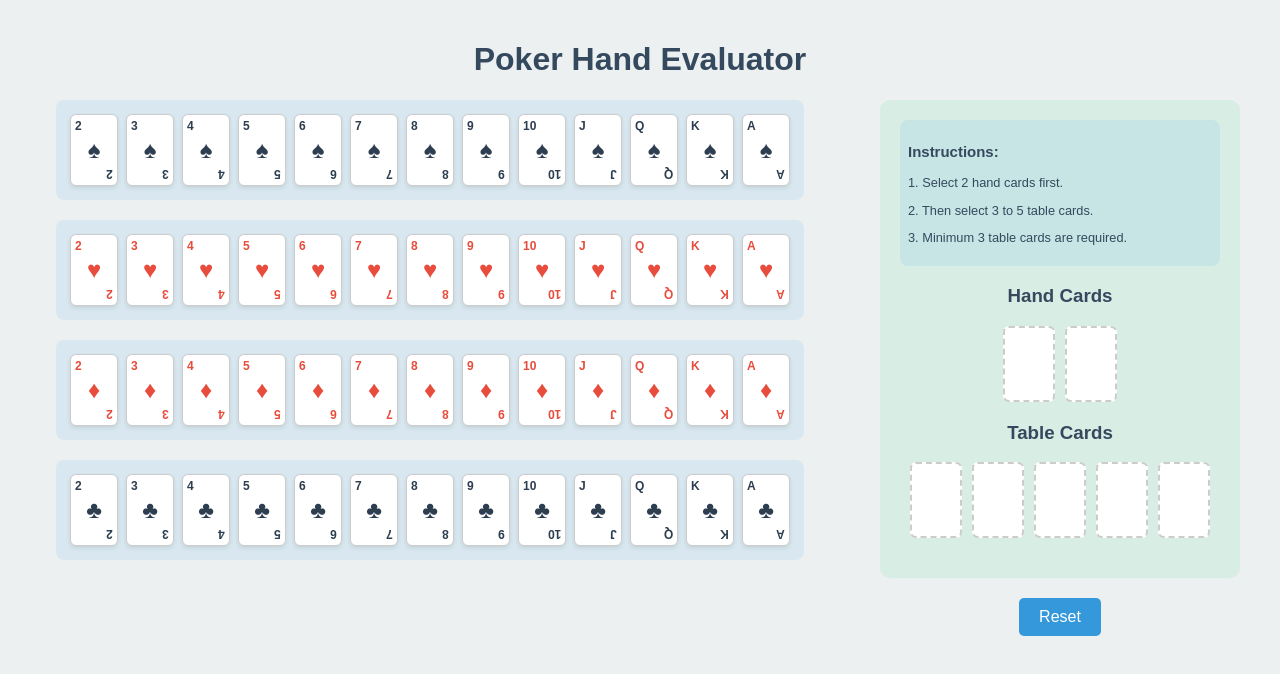
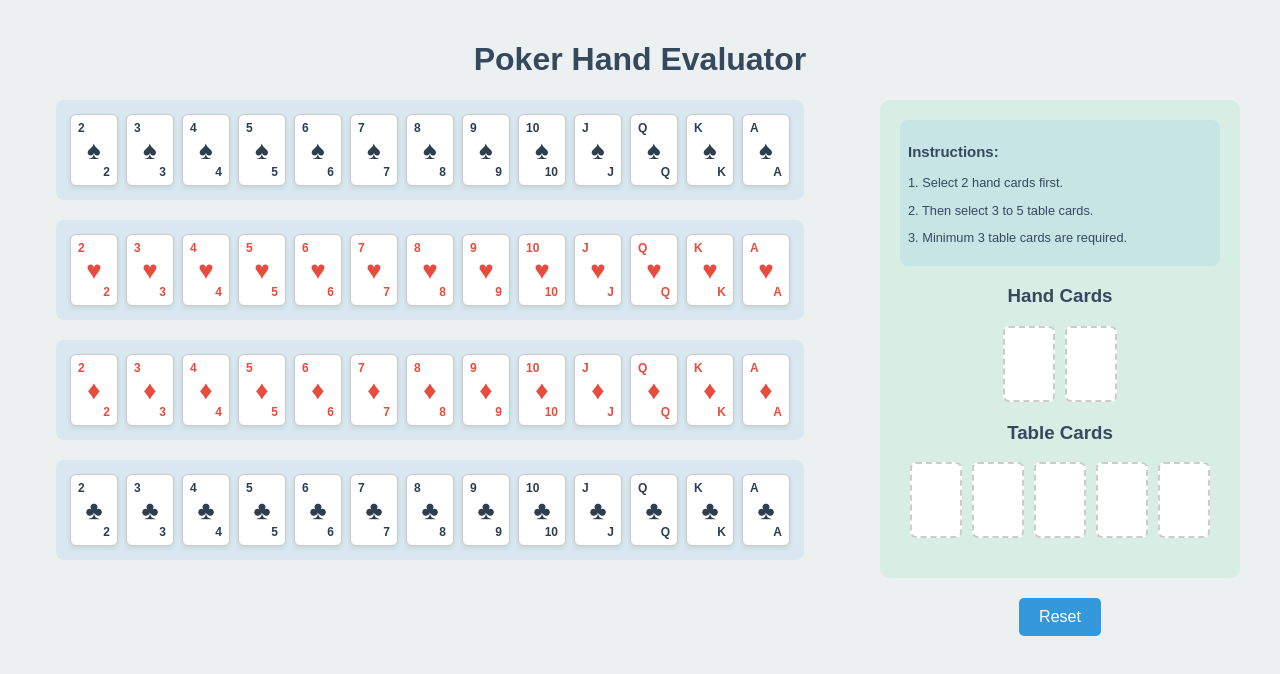
Before and after one commit to Sandy143toce/poker-evaluator, a React (Create React App) app in the folder frontend/: page / in a window 1280 px wide. Shown: the top 674 px of the page. Built offline with nearby package versions, Linux system fonts and the light colour scheme; no server answers.

Commit message:
isolated card design

```diff
--- a/frontend/src/App.css
+++ b/frontend/src/App.css
@@ -59,11 +59,11 @@ body {
   align-items: center;
   font-size: 14px;
   cursor: pointer;
-  background-color: var(--card-background);
+  background-color: #ffffff;
   transition: transform 0.3s, box-shadow 0.3s;
   box-shadow: 0 2px 4px rgba(0, 0, 0, 0.1);
   position: relative;
-  overflow: hidden;
+  overflow: visible;  /* Changed from hidden */
 }
 
 .card:hover {
@@ -78,41 +78,47 @@ body {
   flex-direction: column;
   justify-content: space-between;
   padding: 4px;
-}
-
-.card-top-left, .card-bottom-right {
-  position: absolute;
-  font-size: 12px;
-  font-weight: bold;
+  position: relative;
+  z-index: 1;
+  opacity: 1;
+  visibility: visible;
 }
 
 .card-top-left {
-  top: 4px;
-  left: 4px;
+  position: absolute;
+  top: 0px;
+  left: -12px;
+  font-size: 12px;
+  font-weight: bold;
+  z-index: 2;
 }
 
 .card-bottom-right {
-  bottom: 4px;
-  right: 4px;
-  transform: rotate(180deg);
+  position: absolute;
+  bottom: 0px;
+  right: -12px;
+  font-size: 12px;
+  font-weight: bold;
+  z-index: 2;
 }
 
 .card-center {
-  display: flex;
-  justify-content: center;
-  align-items: center;
-  height: 100%;
+  position: absolute;
+  top: 50%;
+  left: 50%;
+  transform: translate(-50%, -50%);
+  z-index: 2;
 }
 
 .card-suit {
-  font-size: 24px;
+  font-size: 26px;
 }
 
-.card.red {
+.red {
   color: #e74c3c;
 }
 
-.card.black {
+.black {
   color: #2c3e50;
 }
 
@@ -184,6 +190,16 @@ button:disabled {
   margin-top: 10px;
 }
 
+button.playing-card {
+  background-color: white !important;
+  padding: 0;
+  color: inherit;
+}
+
+button.playing-card:hover {
+  background-color: white !important;
+}
+
 @media (min-width: 768px) {
   .left-side {
     width: 60%;
--- a/frontend/src/App.tsx
+++ b/frontend/src/App.tsx
@@ -3,6 +3,7 @@ import './App.css';
 import CardDeck from './components/CardDeck';
 import CardBoard from './components/CardBoard';
 import HandEvaluation from './components/HandEvaluation';
+import { API_URL } from './config';
 
 interface GameResult {
   hand: string;
@@ -54,7 +55,7 @@ function App() {
       const convertedHandCards = handCards.map(convertCardFormat);
       const convertedTableCards = tableCards.map(convertCardFormat);
 
-      const response = await fetch('http://localhost:8080/evaluate', {
+      const response = await fetch(`${API_URL}/evaluate`, {
         method: 'POST',
         headers: {
           'Content-Type': 'application/json',
--- /dev/null
+++ b/frontend/src/components/Card.tsx
@@ -0,0 +1,33 @@
+import React from 'react';
+
+interface PlayingCardProps {
+  value: string;
+  suit: string;
+  onClick?: () => void;
+}
+
+const PlayingCard: React.FC<PlayingCardProps> = ({ value, suit, onClick }) => {
+  const isRed = suit === '♥' || suit === '♦';
+
+  return (
+    <button
+      onClick={onClick}
+      className="card"
+    >
+      <div className="card-inner">
+        <div className="card-top-left">
+          <span className={isRed ? 'red' : 'black'}>{value}</span>
+        </div>
+        <div className="card-center">
+          <span className={`card-suit ${isRed ? 'red' : 'black'}`}>{suit}</span>
+        </div>
+        {/* Removed all rotation-related classes from bottom-right */}
+        <div className="card-bottom-right" style={{ transform: 'none' }}>
+          <span className={isRed ? 'red' : 'black'}>{value}</span>
+        </div>
+      </div>
+    </button>
+  );
+};
+
+export default PlayingCard;
--- a/frontend/src/components/CardDeck.tsx
+++ b/frontend/src/components/CardDeck.tsx
@@ -1,4 +1,5 @@
 import React from 'react';
+import PlayingCard from './Card';
 
 interface CardDeckProps {
   onCardSelect: (card: string) => void;
@@ -14,23 +15,12 @@ const CardDeck: React.FC<CardDeckProps> = ({ onCardSelect }) => {
         <div key={suit} className="suit-group">
           <div className="cards">
             {values.map(value => (
-              <button
+              <PlayingCard
                 key={`${value}${suit}`}
-                className={`card ${suit === '♥' || suit === '♦' ? 'red' : 'black'}`}
+                value={value}
+                suit={suit}
                 onClick={() => onCardSelect(`${value}${suit}`)}
-              >
-                <div className="card-inner">
-                  <div className="card-top-left">
-                    <span className="card-value">{value}</span>
-                  </div>
-                  <div className="card-center">
-                    <span className="card-suit">{suit}</span>
-                  </div>
-                  <div className="card-bottom-right">
-                    <span className="card-value">{value}</span>
-                  </div>
-                </div>
-              </button>
+              />
             ))}
           </div>
         </div>
--- /dev/null
+++ b/frontend/src/config.ts
@@ -0,0 +1,4 @@
+// Get the API URL from environment or use local default
+const API_URL = process.env.REACT_APP_API_URL || 'http://localhost:8080';
+
+export { API_URL };
```
